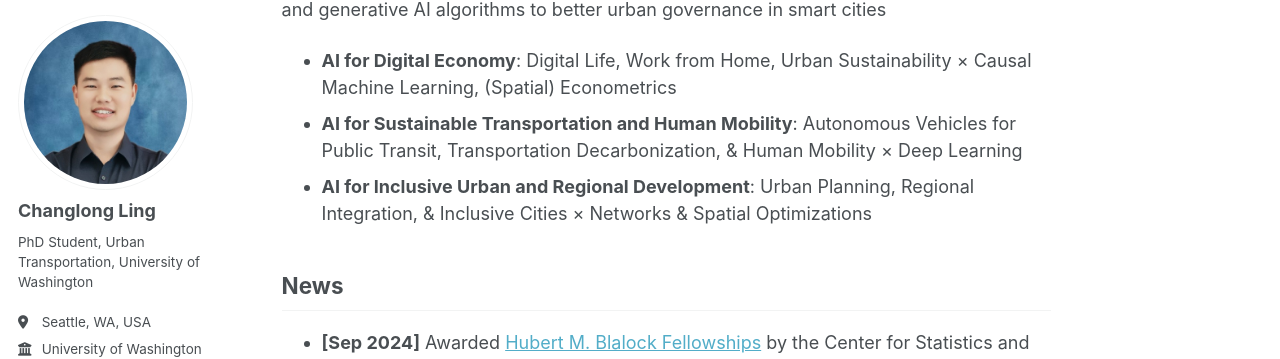
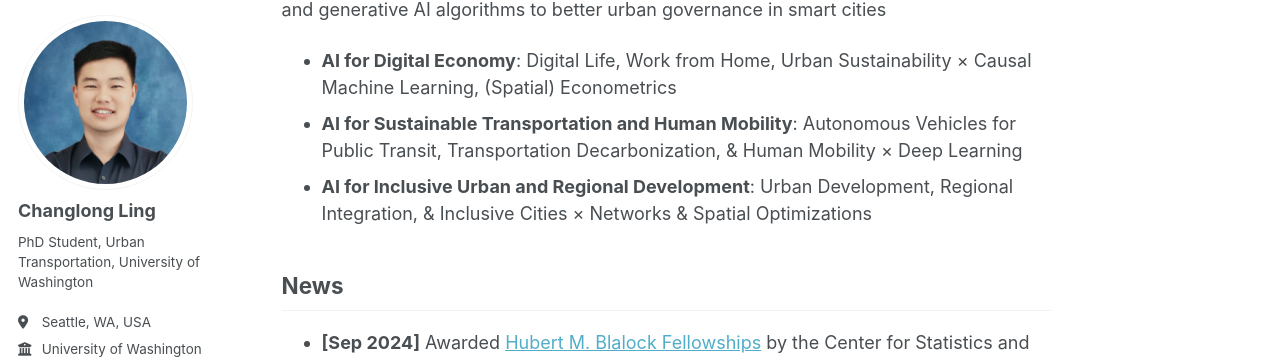
Before and after one commit to ChanglongLing/changlongling.github.io, a Jekyll site: the page built from _pages/about.md, in a window 1280 px wide and 900 px high, scrolled down 580 px. Shown: the part 84-443 px from the top of the window. Built offline with Jekyll 4.4.1, drawn with Linux system fonts in a browser that asks for light colours; some web fonts are replaced.

Commit message:
Update about.md

```diff
--- a/_pages/about.md
+++ b/_pages/about.md
@@ -18,7 +18,7 @@ Research Interets
 **Urban Artificial Intelligence (AI)**: My work aims at developing responsible, explainable, and generative AI algorithms to better urban governance in smart cities
 - **AI for Digital Economy**: Digital Life, Work from Home, Urban Sustainability × Causal Machine Learning, (Spatial) Econometrics
 - **AI for Sustainable Transportation and Human Mobility**: Autonomous Vehicles for Public Transit, Transportation Decarbonization, & Human Mobility × Deep Learning
-- **AI for Inclusive Urban and Regional Development**: Urban Planning, Regional Integration, & Inclusive Cities × Networks & Spatial Optimizations
+- **AI for Inclusive Urban and Regional Development**: Urban Development, Regional Integration, & Inclusive Cities × Networks & Spatial Optimizations
 
 News
 -----
```
